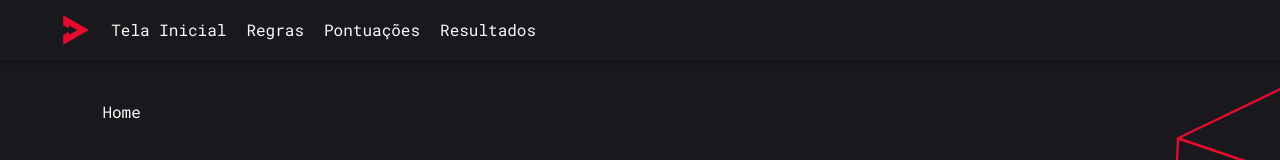
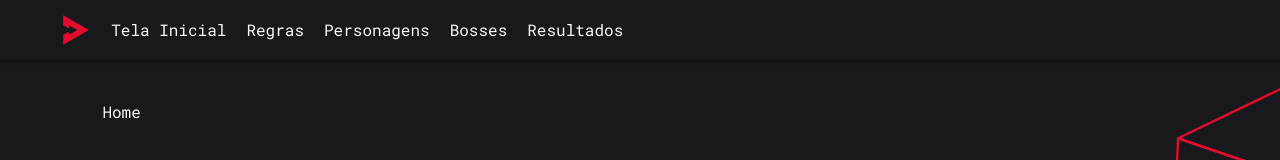
Before and after one commit to Remissys/Donleta-Web, a Next.js app: page / in a window 1280 px wide. Shown: the top 160 px of the page. Built offline with nearby package versions, Linux system fonts and the light colour scheme.

Commit message:
feat: created bosses' scores page

```diff
--- /dev/null
+++ b/app/bosses/page.tsx
@@ -0,0 +1,14 @@
+import CharacterListings from "../_components/pontuacao/characterListings"
+
+export default function BossScore() {
+
+    //GET Character Data
+
+    //POST Add New Character
+
+    return (
+        <div>
+            <CharacterListings/>
+        </div>
+    )
+}
--- a/app/header.tsx
+++ b/app/header.tsx
@@ -16,7 +16,8 @@ export default function Header() {
                     <div className="nav__menu">
                         <Link href="/" className="nav__menu__options">Tela Inicial</Link>
                         <Link href="/regras" className="nav__menu__options">Regras</Link>
-                        <Link href="/pontuacao" className="nav__menu__options">Pontuações</Link>
+                        <Link href="/personagens" className="nav__menu__options">Personagens</Link>
+                        <Link href="/bosses" className="nav__menu__options">Bosses</Link>
                         <Link href="/resultados" className="nav__menu__options">Resultados</Link>
                     </div>
                 </div>
--- a/app/pontuacao/page.tsx
+++ b/app/personagens/page.tsx
@@ -1,6 +1,6 @@
 import CharacterListings from "../_components/pontuacao/characterListings"
 
-export default function Score() {
+export default function CharacterScore() {
 
     //GET Character Data
 
```
